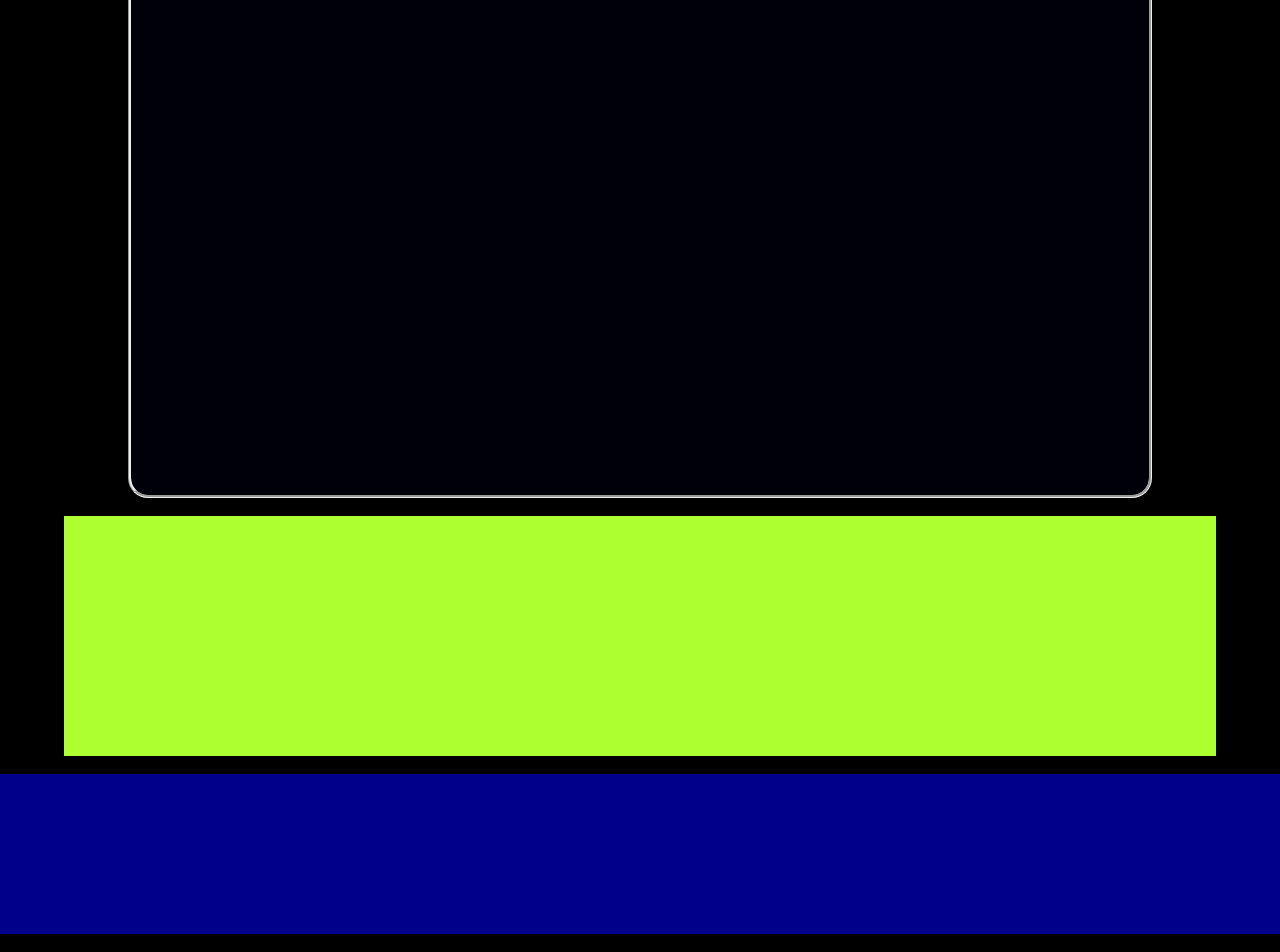
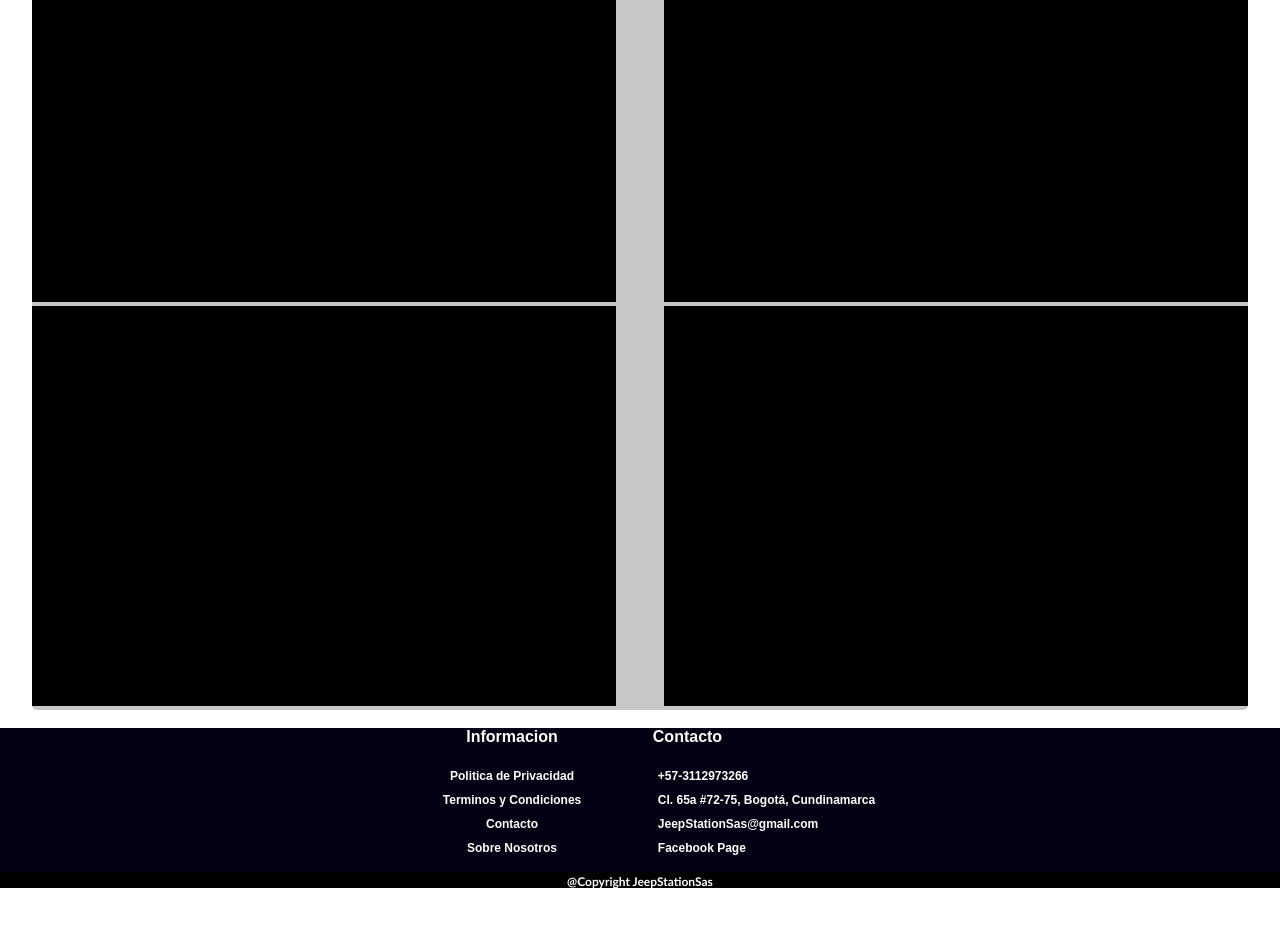
Before and after one commit to Leonardo-Cuesta/Testing, a plain HTML site: page Services.html in a window 1280 px wide. Shown: the part 680-1632 px from the top of the page. After the commit the page ends 1570 px from the top, so only its background shows below. Drawn offline with Linux system fonts and the light colour scheme.

Commit message:
services

```diff
--- a/Css/styles.css
+++ b/Css/styles.css
@@ -47,7 +47,7 @@ text-align: center;
 #Menu ul li{
 display: inline-block;
 background-color: rgba(255, 255, 255, 0);
-border-radius: 10px;
+border-radius: 5px;
 padding: 5px;
 width: 150px;
 transition: all 1.5s;
@@ -61,11 +61,11 @@ display: block;
 transition: all 1s;
 }
 #Nav li a:hover{
-color: rgb(0, 0, 0);
+color: rgb(255, 255, 255);
 padding-left: 5px;
 }
 #Nav li:hover{
-background-color: rgb(255, 255, 255);
+background-color: rgba(21, 0, 139, 0.979);
 }
 
 /*Header*/
--- a/Services.html
+++ b/Services.html
@@ -13,31 +13,21 @@
     padding: 0;
     box-sizing:border-box ; }
     body{
-    background-color: black;}
+    background-color: rgb(255, 255, 255);}
     header{
-    background-color: rgb(0, 0, 0);
+    background-color: rgb(255, 255, 255);
     width: 100%;
     height: 20vmin;}
     article{
-    border-style: groove;
-    border-radius: 20px;
+
+    border-radius: 5px;
     display: block;
     margin-left: auto;
     margin-right: auto;
-    background-color: rgba(2, 0, 32, 0.253);
-    width: 80%;
-    height: 1000px;}
-    aside{
-    display:block ;
-    margin-right: auto;
-    margin-left: auto;
-    background-color: greenyellow;
-    width: 90%;
-    height: 30vmin;}
-    footer{
-    background-color: darkblue;
-    width: 100%;
-    height: 20vmin;}
+    background-color: rgb(199, 199, 199);
+    width: 95%;
+    height: auto;}
+
     /*Structure Basic*/
 
     /*Styles Header*/
@@ -71,6 +61,203 @@
 
 
     /*Styles Header*/
+     /*Responsive Footer*/
+.Sprin{
+display: inline-flex;
+margin-left: auto;
+margin-right: auto;
+width: 100%;
+height: 18vmin;
+background-color: rgb(3, 0, 19);
+}
+
+
+#T1{
+margin-left: 30vw;
+background-color: rgb(3, 0, 19);
+width: 20vmax;
+height: 18vmin;
+text-align: center;
+
+}
+#T1 ul li a{
+font-size: 1.5vmin;
+text-decoration: none;
+color: white;
+font-weight: bolder;
+font-family: Arial, Helvetica, sans-serif;
+transition: all 2s;
+padding: 5px;
+display: block;
+
+}
+#T1 ul li a:hover{
+font-size: 1.5vmin;
+text-decoration: none;
+color: rgb(0, 0, 0);
+font-weight: bolder;
+font-family: Arial, Helvetica, sans-serif;
+background-color: white;
+border-radius: 20px;
+padding: 3px;
+
+}
+#T1 ul {
+list-style: none;
+}
+#T1 p strong{
+color: rgb(255, 255, 255);
+font-family: Arial, Helvetica, sans-serif;
+font-size: 2vmin;
+}
+
+#T2{
+margin-left: 1vw;
+background-color: rgb(3, 0, 19);
+width: 20vmax;
+height: 20vmin;
+height: 18vmin;
+}
+
+#T2 ul li a{
+font-size: 1.5vmin;
+text-decoration: none;
+color: white;
+font-weight: bolder;
+font-family: Arial, Helvetica, sans-serif;
+transition: all 2s;
+padding: 5px;
+display: block;
+
+}
+#T2 ul li a:hover{
+font-size: 1.5vmin;
+text-decoration: none;
+color: rgb(0, 0, 0);
+font-weight: bolder;
+font-family: Arial, Helvetica, sans-serif;
+background-color: white;
+border-radius: 20px;
+padding: 3px;
+
+}
+#T2 ul {
+list-style: none;
+
+
+}
+
+#T2 p strong{
+color: rgb(255, 255, 255);
+font-family: Arial, Helvetica, sans-serif;
+font-size: 2vmin;
+}
+.Copyright {
+background-color: black;
+width: auto;
+height: 2vmin;
+text-align: center;
+
+}
+.Copyright p strong{
+color: white;
+font-family: 'Trebuchet MS', 'Lucida Sans Unicode', 'Lucida Grande', 'Lucida Sans', Arial, sans-serif;
+ font-size: 1.5vmin;
+}
+/*Responsive Footer*/
+/*Responsive Footer*/
+
+
+
+@media (max-width:768px)
+{
+.Sprin{
+display: inline-flex;
+margin-left: auto;
+margin-right: auto;
+width: 100%;
+height: 17vmax;
+background-color: rgb(3, 0, 19);
+}
+#T1{
+margin-left: 25vw;
+background-color: rgb(3, 0, 19);
+width: 20vmax;
+height: 18vmin;
+text-align: center;
+}
+}
+
+@media (max-width:700px)
+{
+.Sprin{
+display: inline-flex;
+margin-left: auto;
+margin-right: auto;
+width: 100%;
+height: 12vmax;
+background-color: rgb(3, 0, 19);
+}
+#T1{
+margin-left: 12vw;
+background-color: rgb(3, 0, 19);
+width: 20vmax;
+height: 18vmin;
+text-align: center;
+
+}
+
+
+
+}
+
+.S1{
+background-color: black;
+width: 48%;
+height: 400px;
+display: inline-block;
+
+}
+.S2{
+background-color: black;
+width: 48%;
+height: 400px;
+display: inline-block;
+float: right;
+}
+
+.S3{
+background-color: black;
+width: 48%;
+height: 400px;
+display: inline-block;
+
+}
+.S4{
+background-color: black;
+width: 48%;
+height: 400px;
+display: inline-block;
+float: right;
+}
+
+.S5{
+background-color: black;
+width: 48%;
+height: 400px;
+display: inline-block;
+
+}
+.S6{
+background-color: black;
+width: 48%;
+height: 400px;
+display: inline-block;
+float: right;
+}
+
+
+
 
     </style>
 </head>
@@ -79,7 +266,7 @@
 <!--Menu Nav-->
 <header>
 <div class="Nav">
-    <img src="img/header BH.jpg" alt="">
+    <img src="img/Header Bh White.jpg" alt="">
     <br>
 
     <a href="index.html"><p><strong>Regresar</strong></p></a>
@@ -93,22 +280,71 @@
 <!--Contain And Text-->
 <article>
 
+
+<div class="S1">
+
+</div>
+
+<div class="S2">
+
+</div>
+
+<div class="S3">
+
+</div>
+
+
+<div class="S4">
+
+</div>
+
+
+<div class="S5">
+
+</div>
+
+
+<div class="S6">
+
+</div>
+
+
+
 </article>
 <br>
 <!--Contain And Text-->
 
-<!--Important Info-->
-<aside>
+<!--Footer Info-->
+<div class="Sprin">
 
-</aside>
-<br>
-<!--Important Info-->
+    <div id="T1">
+        <p><strong>Informacion</strong></p>
+        <br>
+        <ul>
+            <li><a href="">Politica de Privacidad</a></li>
+            <li><a href="">Terminos y Condiciones </a></li>
+            <li><a href="Contact.html">Contacto</a></li>
+            <li><a href="About us.html">Sobre Nosotros</a></li>
+        </ul>
 
-<!--Footer Info-->
-<footer>
+    </div>
 
-</footer>
-<br>
+    <div id="T2">
+        <p><strong>Contacto</strong></p>
+        <br>
+        <ul>
+            <li><a href="">+57-3112973266</a></li>
+            <li><a href="">Cl. 65a #72-75, Bogotá, Cundinamarca </a></li>
+            <li><a href="">JeepStationSas@gmail.com</a></li>
+            <li><a href="">Facebook Page</a></li>
+        </ul>
+    </div>
+
+</div>
+
+<div class="Copyright">
+<p><strong>@Copyright JeepStationSas</strong></p>
+</div>
 <!--IFooter INfo-->
 </body>
 </html>
```
Also changed, not shown: img/Brakes.jpg (added), img/Bujia.jpg (added), img/Header Bh White.jpg (added), img/Latoneria.jpg (added), img/Mantenimiento.jpg (added), img/Scanner.jpg (added), img/Sin título.png (added), img/Tecno.jpg (added).
